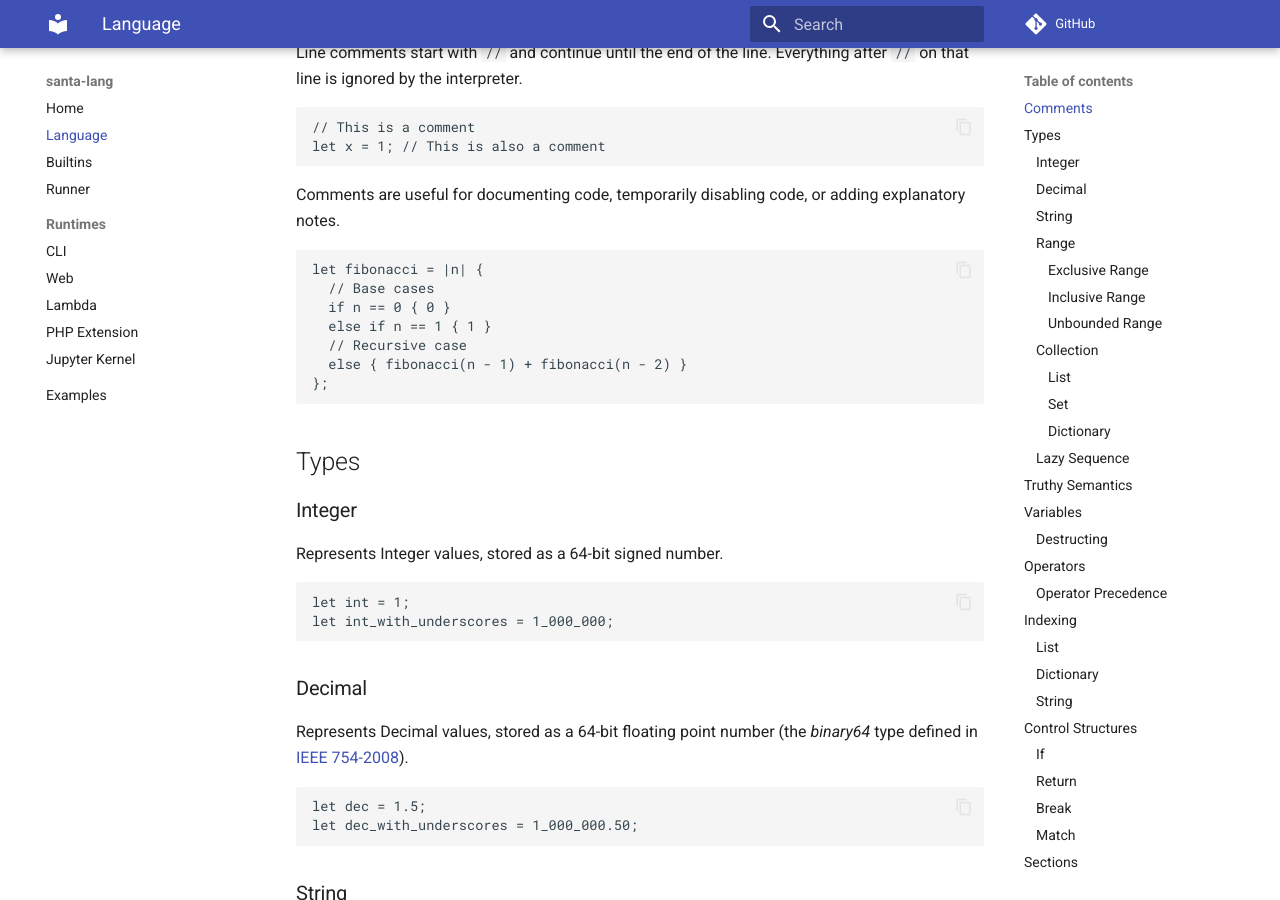
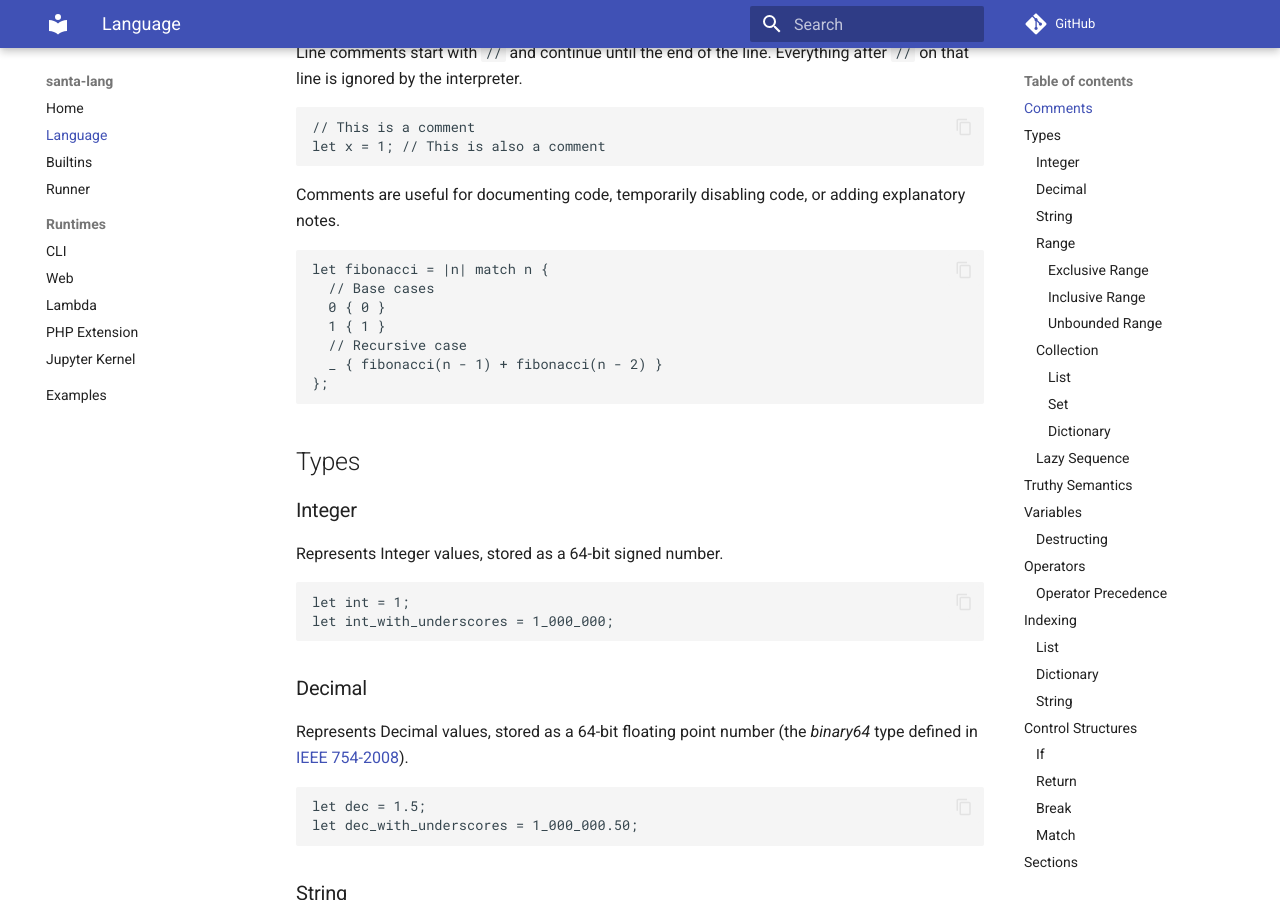
Before and after one commit to eddmann/santa-lang, an MkDocs documentation site: the page built from docs/language.md, in a window 1280 px wide and 900 px high, scrolled down 424 px. Built offline with MkDocs 1.6.1 and Material for MkDocs 9.7.7, drawn with Linux system fonts in a browser that asks for light colours; comment, search, counter and statistics services are not loaded; some of the changed text lies outside the part shown.

Commit message:
docs: remove else if syntax, favor match expressions
- Update fibonacci example to use match instead of else if
- Remove 'Chained conditions using else if' section
- Aligns with language change removing else if support

````diff
--- a/docs/language.md
+++ b/docs/language.md
@@ -20,12 +20,12 @@ let x = 1; // This is also a comment
 Comments are useful for documenting code, temporarily disabling code, or adding explanatory notes.
 
 ```santa
-let fibonacci = |n| {
+let fibonacci = |n| match n {
   // Base cases
-  if n == 0 { 0 }
-  else if n == 1 { 1 }
+  0 { 0 }
+  1 { 1 }
   // Recursive case
-  else { fibonacci(n - 1) + fibonacci(n - 2) }
+  _ { fibonacci(n - 1) + fibonacci(n - 2) }
 };
 ```
 
@@ -455,17 +455,6 @@ Expression with both a consequence and alternative `else` branch.
 if 10 < 5 { 1 } else { 2 }
 ```
 
-Chained conditions using `else if`.
-
-```santa
-let grade = |score| {
-  if score >= 90 { "A" }
-  else if score >= 80 { "B" }
-  else if score >= 70 { "C" }
-  else { "F" }
-};
-```
-
 Let-bindings can be declared within the predicate expressions.
 If the binding is _truthy_ then the variables is bound and available with the consequence branch.
 
````
